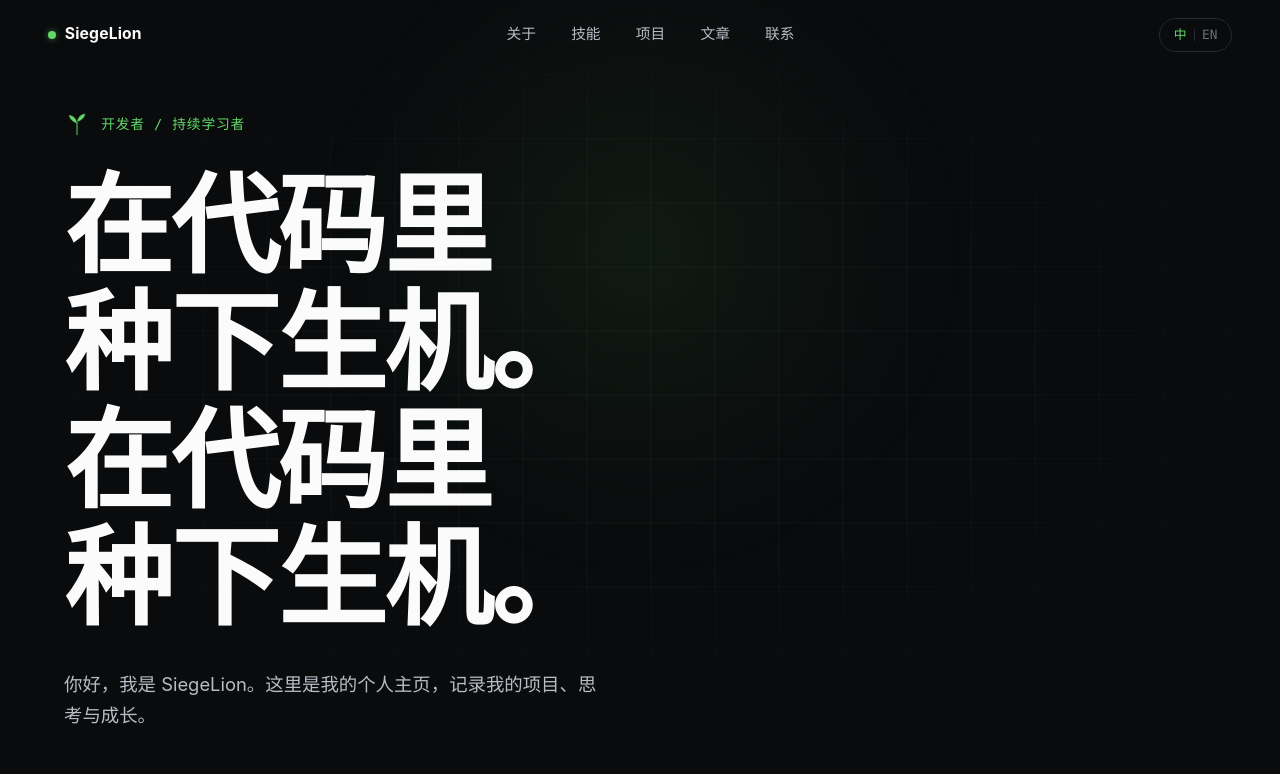
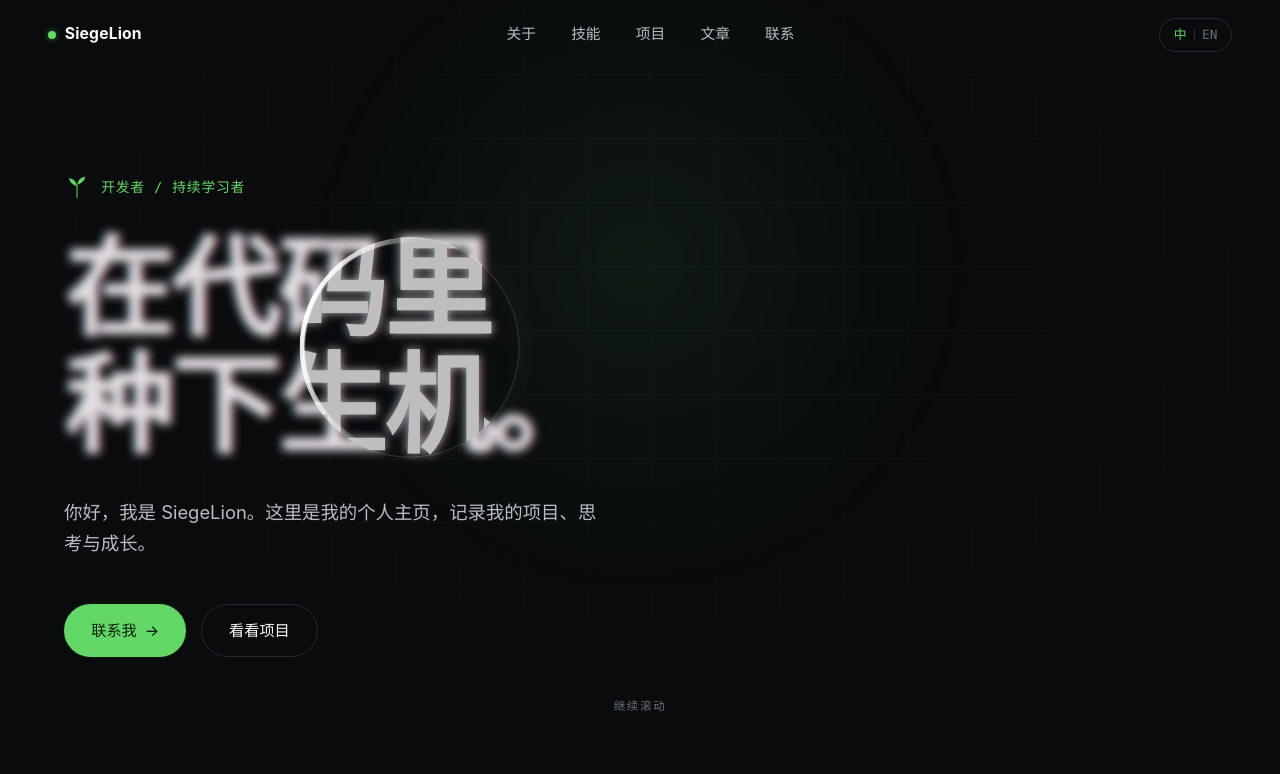
Before and after one commit to SiegeLionDCM/SiegeLionDCM.github.io, a React (Vite) app: page / in a window 1280 px wide. Shown: the top 774 px of the page. Built offline with nearby package versions, Linux system fonts and the light colour scheme.

Commit message:
style: eclipse lens styles and coarse-pointer fallback

```diff
--- a/src/index.css
+++ b/src/index.css
@@ -321,6 +321,79 @@ main {
   display: block;
 }
 
+/* ---------------- 月食透镜（光标跟随） ---------------- */
+.hero__lens-zone {
+  position: relative;
+}
+.hero__title--sharp,
+.lens {
+  display: none;
+}
+
+/* 启用透镜后：底层标题模糊 + 红蓝色散，像失焦的信号 */
+.hero__lens-zone.lens-active .hero__title--blurred {
+  color: rgba(251, 251, 251, 0.85);
+  filter: blur(5px);
+  text-shadow:
+    3px 0 rgba(255, 70, 100, 0.28),
+    -3px 0 rgba(90, 200, 255, 0.28);
+}
+/* 清晰层：仅在透镜圆窗内可见 */
+.hero__lens-zone.lens-active .hero__title--sharp {
+  display: block;
+  position: absolute;
+  inset: 0;
+  margin: 0;
+  clip-path: circle(110px at var(--lens-x, -600px) var(--lens-y, -600px));
+}
+/* 透镜本体：暗色圆盘 + 细环 + 一弯亮月牙 */
+.hero__lens-zone.lens-active .lens {
+  display: block;
+  position: absolute;
+  top: 0;
+  left: 0;
+  width: 220px;
+  height: 220px;
+  z-index: 5;
+  pointer-events: none;
+  opacity: 0;
+  transition: opacity 0.8s ease;
+}
+.lens__ring {
+  position: absolute;
+  inset: 0;
+  border-radius: 50%;
+  background: rgba(10, 11, 13, 0.25);
+  border: 1px solid rgba(255, 255, 255, 0.16);
+  box-shadow:
+    0 0 30px rgba(255, 255, 255, 0.05),
+    inset 0 0 30px rgba(255, 255, 255, 0.03);
+}
+.lens__crescent {
+  position: absolute;
+  inset: 0;
+  border-radius: 50%;
+  background: conic-gradient(
+    from 205deg,
+    transparent 0deg,
+    rgba(255, 255, 255, 0.7) 40deg,
+    #ffffff 85deg,
+    rgba(255, 255, 255, 0.7) 125deg,
+    transparent 160deg
+  );
+  -webkit-mask: radial-gradient(
+    farthest-side,
+    transparent calc(100% - 6px),
+    #000 calc(100% - 4px)
+  );
+  mask: radial-gradient(
+    farthest-side,
+    transparent calc(100% - 6px),
+    #000 calc(100% - 4px)
+  );
+  filter: drop-shadow(0 0 9px rgba(255, 255, 255, 0.6));
+}
+
 .hero__tagline {
   margin: 2rem 0 0;
   max-width: 34rem;
@@ -381,6 +454,19 @@ main {
 .btn--ghost:hover {
   border-color: var(--signal);
   color: var(--signal);
+}
+
+/* 触屏设备上即使脚本运行也不显示透镜，标题保持清晰 */
+@media (pointer: coarse) {
+  .hero__lens-zone.lens-active .hero__title--blurred {
+    color: var(--text);
+    filter: none;
+    text-shadow: none;
+  }
+  .hero__lens-zone.lens-active .hero__title--sharp,
+  .hero__lens-zone.lens-active .lens {
+    display: none;
+  }
 }
 
 /* 滚动提示 */
```
